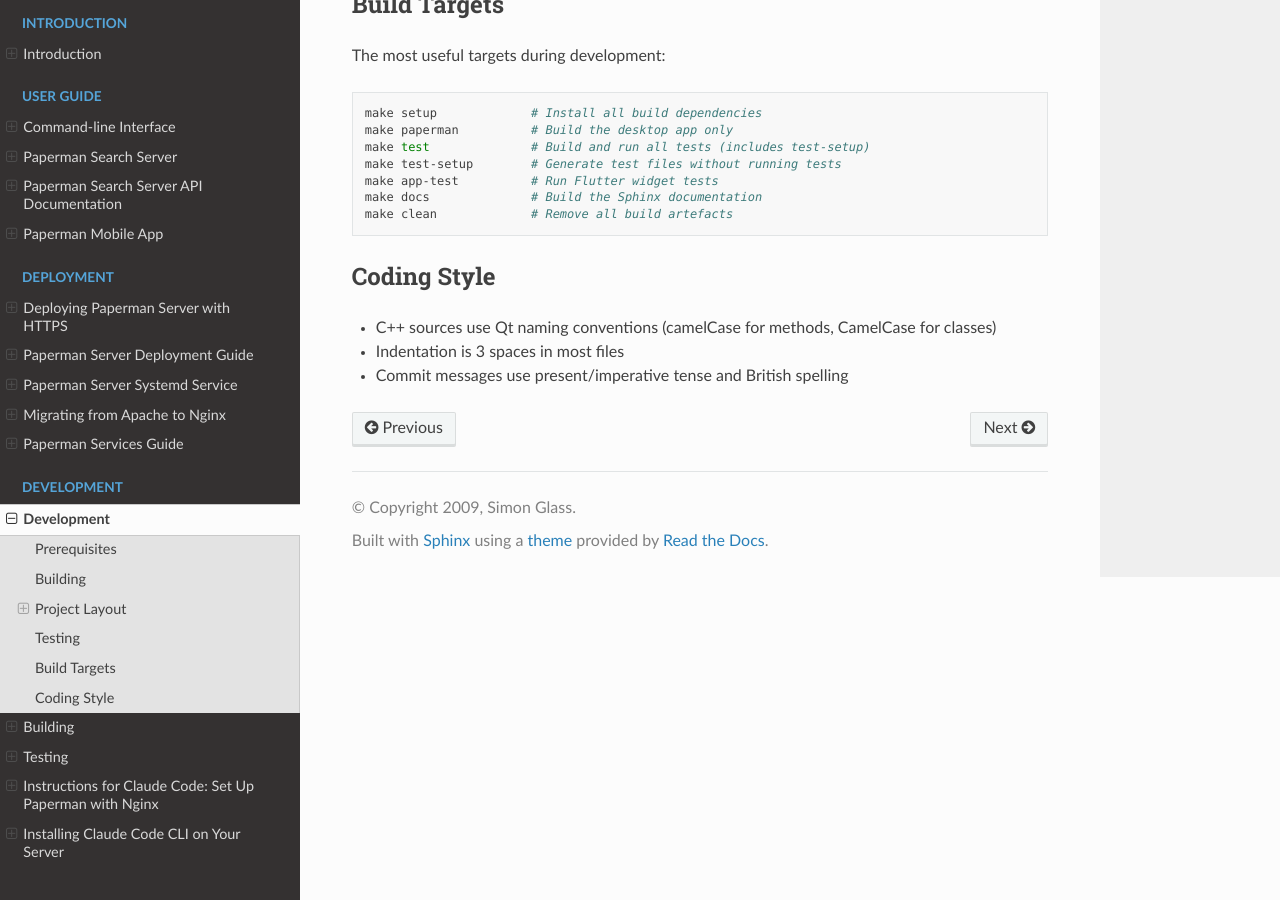
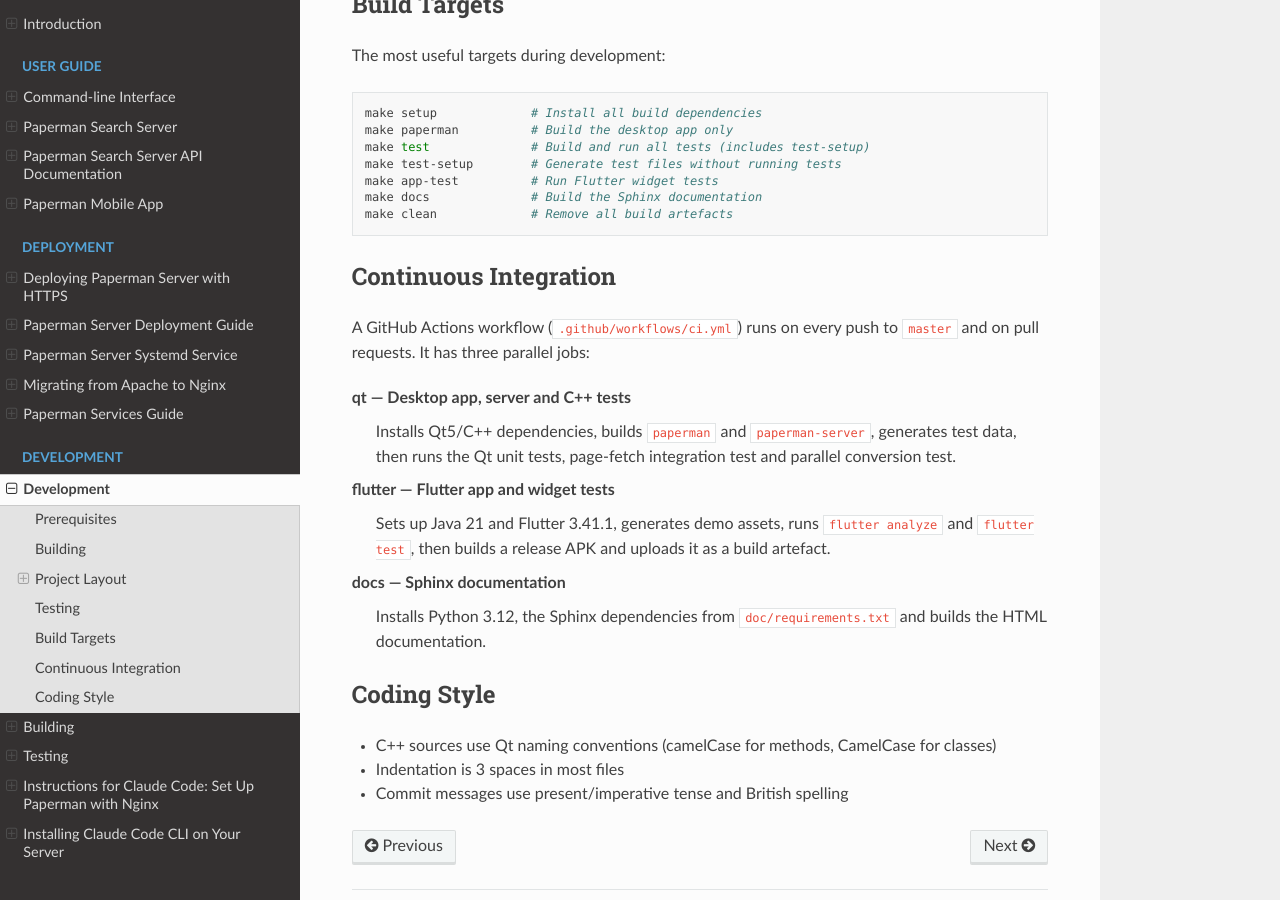
Before and after one commit to sjg20/paperman, a Sphinx documentation site: the page built from doc/develop.rst, in a window 1280 px wide and 900 px high, scrolled down 2597 px. Built offline with Sphinx 7.4.7 and the Read the Docs theme 3.1.0, drawn with Linux system fonts in a browser that asks for light colours.

Commit message:
doc: Add CI documentation and status badge
Describe the three CI jobs in the develop guide and add a workflow
status badge to the top of the README.

Co-developed-by: Claude Opus 4.6 <noreply@anthropic.com>

```diff
--- a/doc/develop.rst
+++ b/doc/develop.rst
@@ -137,6 +137,26 @@
    make docs              # Build the Sphinx documentation
    make clean             # Remove all build artefacts
 
+Continuous Integration
+---------------------
+
+A GitHub Actions workflow (``.github/workflows/ci.yml``) runs on every push
+to ``master`` and on pull requests.  It has three parallel jobs:
+
+**qt** — Desktop app, server and C++ tests
+   Installs Qt5/C++ dependencies, builds ``paperman`` and
+   ``paperman-server``, generates test data, then runs the Qt unit tests,
+   page-fetch integration test and parallel conversion test.
+
+**flutter** — Flutter app and widget tests
+   Sets up Java 21 and Flutter 3.41.1, generates demo assets, runs
+   ``flutter analyze`` and ``flutter test``, then builds a release APK
+   and uploads it as a build artefact.
+
+**docs** — Sphinx documentation
+   Installs Python 3.12, the Sphinx dependencies from
+   ``doc/requirements.txt`` and builds the HTML documentation.
+
 Coding Style
 ------------
 
```
Also changed, not shown: README.md (+2 -0 lines).
